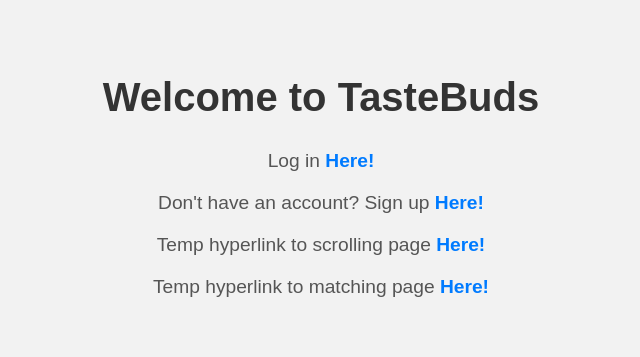
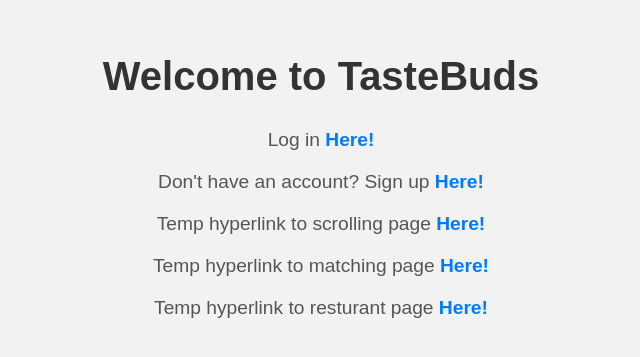
Before and after one commit to azh05/TasteBuds, a React (Create React App) app in the folder tastebuds-site/: page / in a window 1280 px wide. Shown: the part 209-566 px from the top of the page, without its empty margins (319-959 px from the left). Built offline with nearby package versions, Linux system fonts and the light colour scheme.

Commit message:
Enables resturant suggestions for users

```diff
--- a/tastebuds-site/src/App.js
+++ b/tastebuds-site/src/App.js
@@ -9,6 +9,7 @@ import Signup from './pages/signup'; // Correct path for signup page
 import HomePage from './pages/home';  // Correct path for HomePage
 import SwipePage from './pages/SwipePage';
 import Match from './pages/match';
+import Restaurant from './pages/restaurant';
 
 function App() {
   return (
@@ -21,6 +22,7 @@ function App() {
           <Route path="/login" element={<Login />} /> {/* Login page route */}
           <Route path="/scroll" element={<SwipePage />} /> {/* Scroll page route */}
           <Route path="/match" element={<Match />} /> {/* Matching page route */}
+          <Route path="/match" element={<Restaurant />} /> {/* Matching resturant route */}
         </Routes>
       </div>
     </Router>
--- a/tastebuds-site/src/pages/home.js
+++ b/tastebuds-site/src/pages/home.js
@@ -30,6 +30,12 @@ function HomePage() {
           Here!
         </Link>
       </p>
+      <p className="home-text">
+        Temp hyperlink to resturant page{' '}
+        <Link className="home-link" to="/resturant">
+          Here!
+        </Link>
+      </p>
     </div>
   );
 }
--- /dev/null
+++ b/tastebuds-site/src/pages/restaurant.js
@@ -0,0 +1,17 @@
+import React from 'react';
+import { Link } from 'react-router-dom';
+import '../App.css'; // Import CSS file for styling
+
+function Restaurant() {
+    return (
+        <div className="match-page-total">
+            <h1 className="match-title" >Matches</h1>
+        <div className="horizontal-line" ></div>
+        <div className = "match-container">
+        </div>
+        </div>
+
+    )
+}
+
+export default Restaurant;
```
